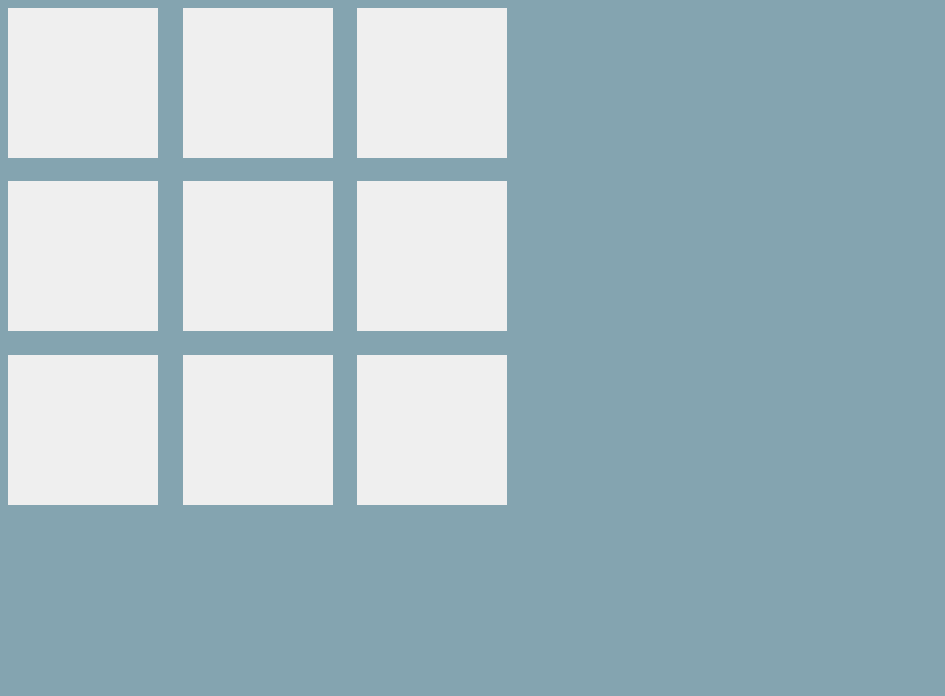
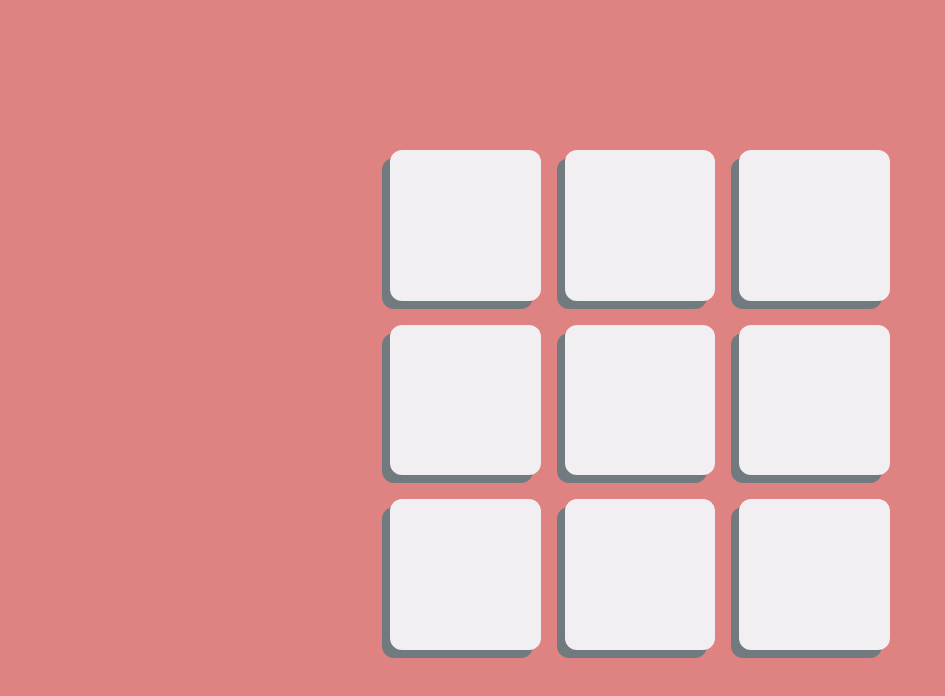
Before and after one commit to daniyxlkhan/Tic-Tac-Toe, a plain HTML site: page index.html in a window 1280 px wide. Shown: the whole page, without its empty margins (0-945 px from the left). Drawn offline with Linux system fonts and the light colour scheme.

Commit message:
Add style changes to board tiles

```diff
--- a/index.html
+++ b/index.html
@@ -10,7 +10,8 @@
 </head>
 <body>
     <div class="gameboard">
-
+    </div>
+    <div class="scoreboard">
     </div>
 </body>
 <script src="script.js"></script>
--- a/script.js
+++ b/script.js
@@ -132,8 +132,8 @@ function checkWinner(player1, player2) {
 function displayController() {
     const gameboard = document.querySelector(".gameboard");
 
-    const boardTiles = boardTilesGenerator(); // make buttons for the gameboard
-    addTilesToGameboard(gameboard, boardTiles); // add the buttons to the gameboard
+    const boardTileContainers = boardTilesContainerGenerator(); // make buttons for the gameboard
+    addTilesToGameboard(gameboard, boardTileContainers); // add the buttons to the gameboard
 }
 
 function updateUI() {
@@ -141,9 +141,9 @@ function updateUI() {
         for (let j = 0; j < 3; j++) {
             let tile = document.querySelector(`[data-x="${i}"][data-y="${j}"]`);
             if (Gameboard.gameboard[i][j] == 'X') {
-                tile.classList.add("board-tile-marked-cross");
+                tile.classList.add("cross");
             } else if (Gameboard.gameboard[i][j] == 'O') {
-                tile.classList.add("board-tile-marked-circle");
+                tile.classList.add("circle");
             } else {
                 tile.className = "board-tile";
             }
@@ -151,18 +151,24 @@ function updateUI() {
     }
 }
 
-function addTilesToGameboard(gameboard, boardTiles) {
-    for (let i = 0; i < boardTiles.length; i++) {
-        gameboard.append(boardTiles[i]);
+function addTilesToGameboard(gameboard, boardTileContainers) {
+    for (let i = 0; i < boardTileContainers.length; i++) {
+        gameboard.append(boardTileContainers[i]);
     }
 }
 
 const playGame = gameController();
-function boardTilesGenerator() {
-    let boardTiles = [];
+function boardTilesContainerGenerator() {
+    let boardTileContainers = [];
     for (let i = 0; i < 9; i++) {
+        const boardTileContainer = document.createElement("div");
         const boardTile = document.createElement("div");
-        boardTile.classList.add("board-tile")
+        const edge = document.createElement("div");
+        const shadow = document.createElement("div");
+
+        boardTileContainer.className = "board-tile-container";
+        boardTile.className = "board-tile";
+        shadow.className = "shadow";
 
         let x = Math.floor(i / 3); // Row index
         let y = i % 3; // Column index
@@ -176,9 +182,13 @@ function boardTilesGenerator() {
 
             playGame(tileX, tileY);
         })
-        boardTiles.push(boardTile);
+        boardTileContainer.append(boardTile);
+        boardTileContainer.append(edge);
+        boardTileContainer.append(shadow);
+
+        boardTileContainers.push(boardTileContainer);
     }
-    return boardTiles;
+    return boardTileContainers;
 }
 
 document.addEventListener("DOMContentLoaded", displayController);
--- a/style.css
+++ b/style.css
@@ -1,10 +1,17 @@
 :root {
-    --background-color: #84a4b0;
-    --tile-color: #efefef;
+    --background-color: #DE8381;
+    --tile-color: #f2eff2;
 }
 
 body {
+    font-family: "Fredoka", sans-serif;
     background-color: var(--background-color);
+    display: flex;
+    justify-content: center;
+    align-items: center;
+    height: 100vh;
+    padding: 0;
+    margin: 0;
 }
 
 .gameboard {
@@ -13,17 +20,48 @@ body {
     grid-template-columns: repeat(3, 1fr);
     width: 500px;
     height: 500px;
-    column-gap: 24px;
-    row-gap: 20px;
+    gap: 24px;
+}
+
+.board-tile-container {
+    display: flex;
+    justify-content: center;
+    align-items: center;
+    position: relative;
 }
 
 .board-tile {
-    background-color: #efefef;
-    width: 150px;
-    height: 150px;
+    background-color: var(--tile-color);
+    border-radius: 12px;
+    cursor: pointer;
+    height: 100%;
+    width: 100%;
+    z-index: 2;
+    transition-property: transform;
+    transition-duration: 0.2s;
 }
 
-.board-tile-marked-cross {
+.board-tile:hover:not(.circle, .cross) {
+    transform: rotateX(15deg);
+}
+
+.shadow {
+    width: 100%;
+    height: 100%;
+    position: absolute;
+    background-color: #717b7f;
+    top: 8px;
+    left: -8px;
+    border-radius: 12px;
+    z-index: 1;
+}
+
+.cross,
+.circle {
+  cursor: default;
+}
+
+.cross {
     background-image: url("./assets/cross-svgrepo-com.svg");
     background-repeat: no-repeat;
     background-position-x: 48%;
@@ -31,14 +69,10 @@ body {
     background-size: 60%;
 }
 
-.board-tile-marked-circle {
+.circle {
     background-image: url("./assets/circle-svgrepo-com.svg");
     background-repeat: no-repeat;
     background-position-x: 48%;
     background-position-y: 52%;
     background-size: 60%;
 }
-
-/*.x-mark {*/
-/*    img:*/
-/*}*/
```
